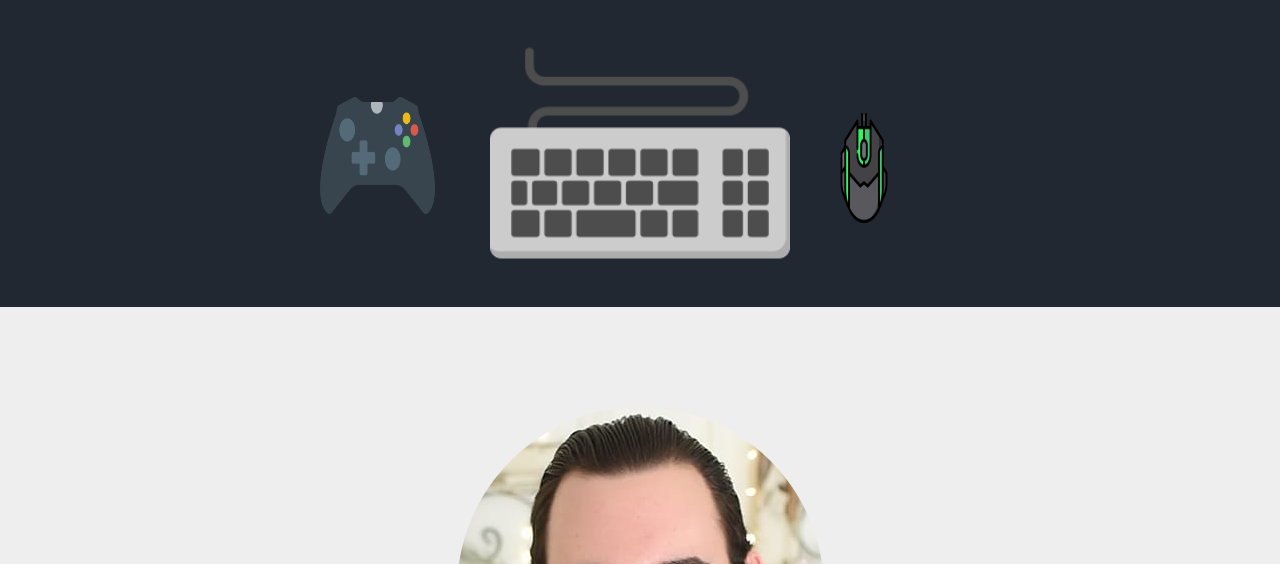
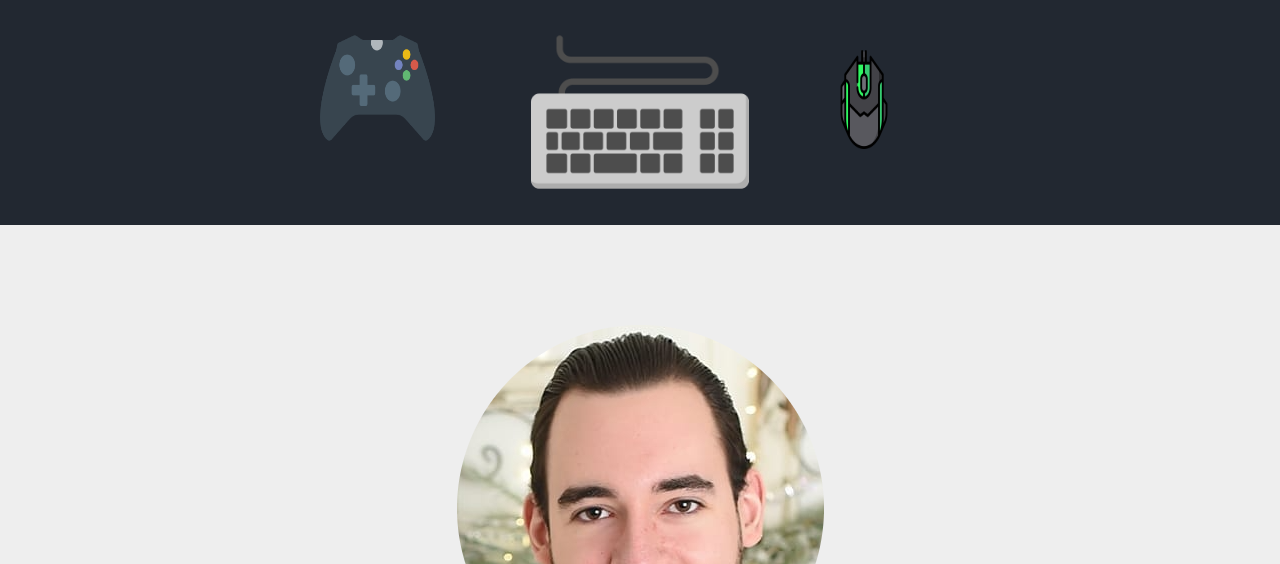
Before and after one commit to AdamKashin/PersonalPage, a plain HTML site: page index.html in a window 1280 px wide. Shown: the part 536-1100 px from the top of the page. Drawn offline with Linux system fonts and the light colour scheme.

Commit message:
Update styles.css

```diff
--- a/css/styles.css
+++ b/css/styles.css
@@ -167,8 +167,8 @@ p {
 /*************************ID SELECTORS**************************/
 
 #keyboard-img {
-  width: 300px;
-  height: 300px;
+  width: 17%;
+  height: 17%;
   position: relative;
   top: 30%;
 }
```
